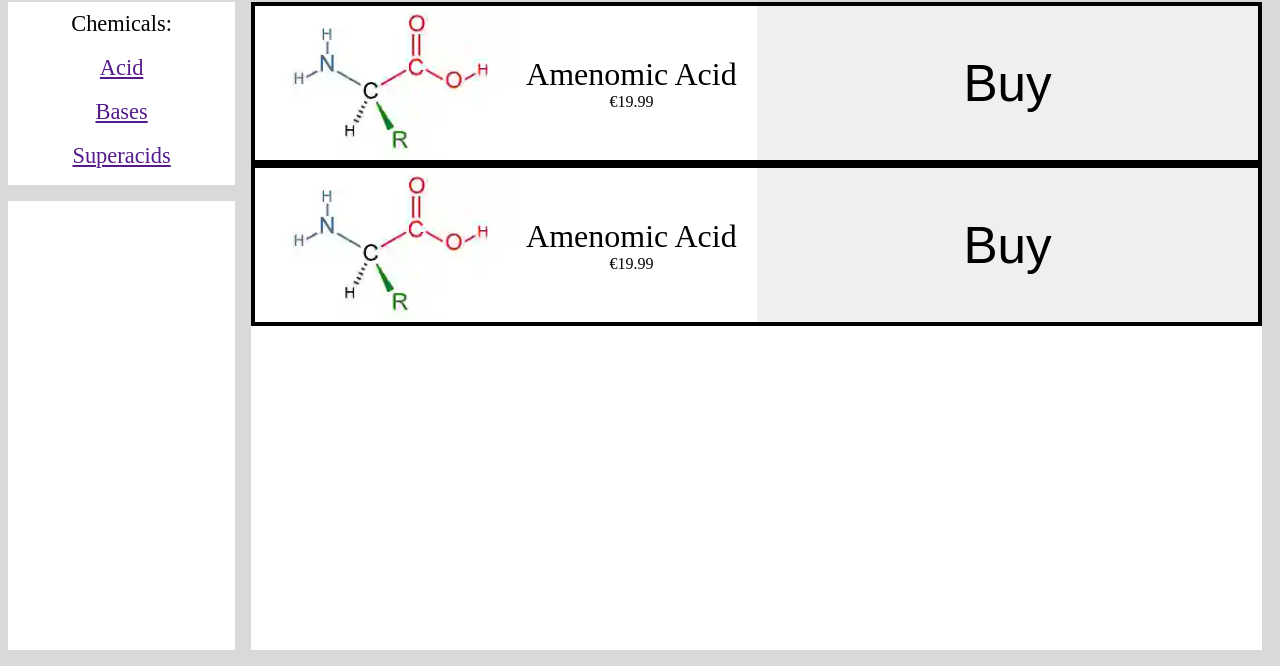
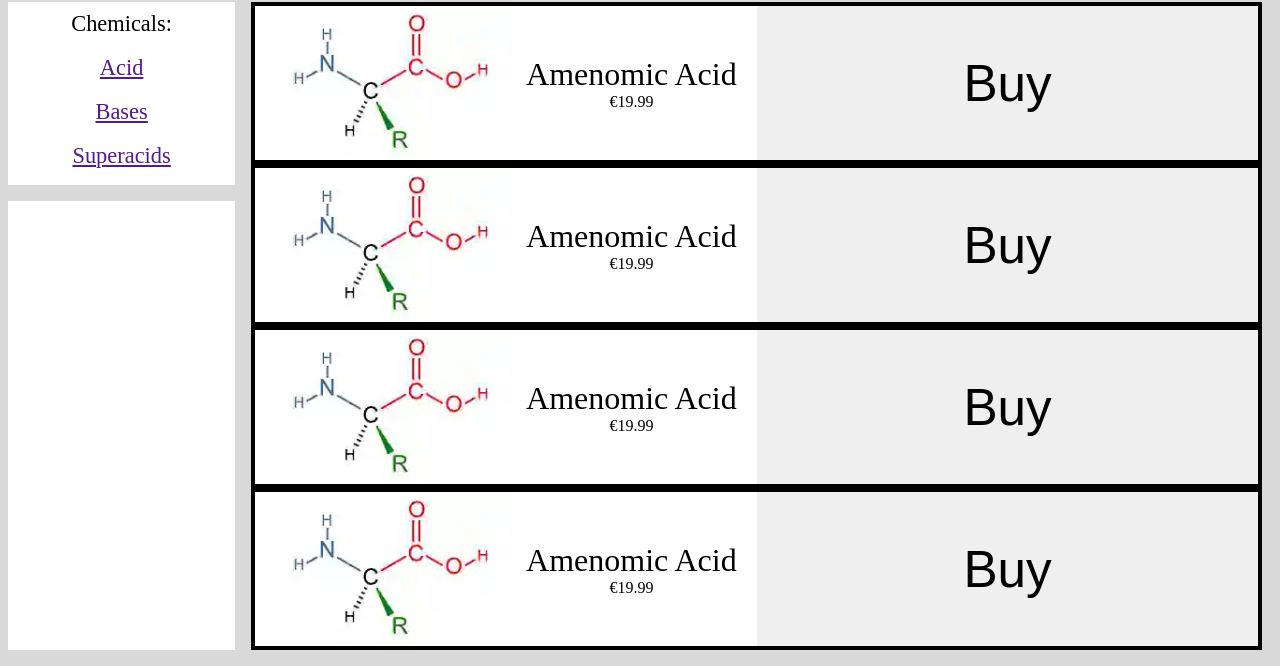
Before and after one commit to TE22A-Rotmark-Emil/Delicious-Chemicals, a plain HTML site: page index.html in a window 1280 px wide. Shown: the part 134-800 px from the top of the page. Drawn offline with Linux system fonts and the light colour scheme.

Commit message:
Filled the products page with products, generic "Amenomic Acid"

```diff
--- a/index.html
+++ b/index.html
@@ -55,6 +55,22 @@
             </div>
             <input class="Purchase" type="button" value="Buy" onclick="Buy()">
         </div>
+        <div class="Product">
+            <img class="Acid" src="./acid.webp" alt="Picture of a Generic Acid">
+            <div class="ProductInfo">
+                <ItemName>Amenomic Acid</ItemName>
+                <Price>€19.99</Price>
+            </div>
+            <input class="Purchase" type="button" value="Buy" onclick="Buy()">
+        </div>
+        <div class="Product">
+            <img class="Acid" src="./acid.webp" alt="Picture of a Generic Acid">
+            <div class="ProductInfo">
+                <ItemName>Amenomic Acid</ItemName>
+                <Price>€19.99</Price>
+            </div>
+            <input class="Purchase" type="button" value="Buy" onclick="Buy()">
+        </div>
     </div>
 </body>
 </html>
```
